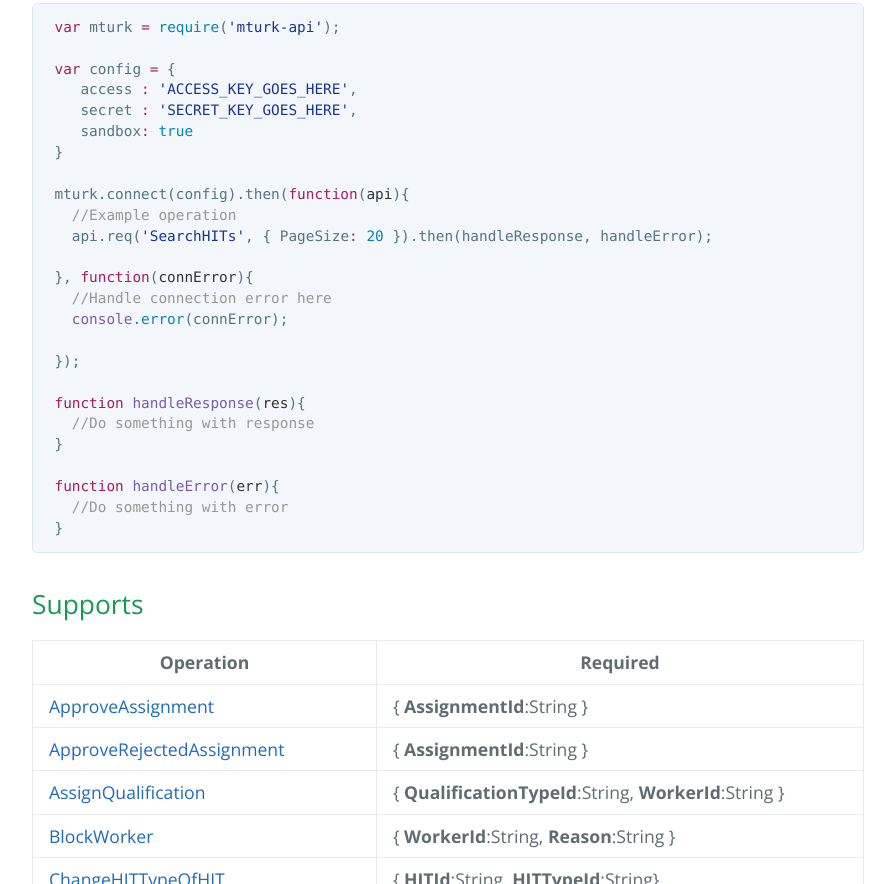
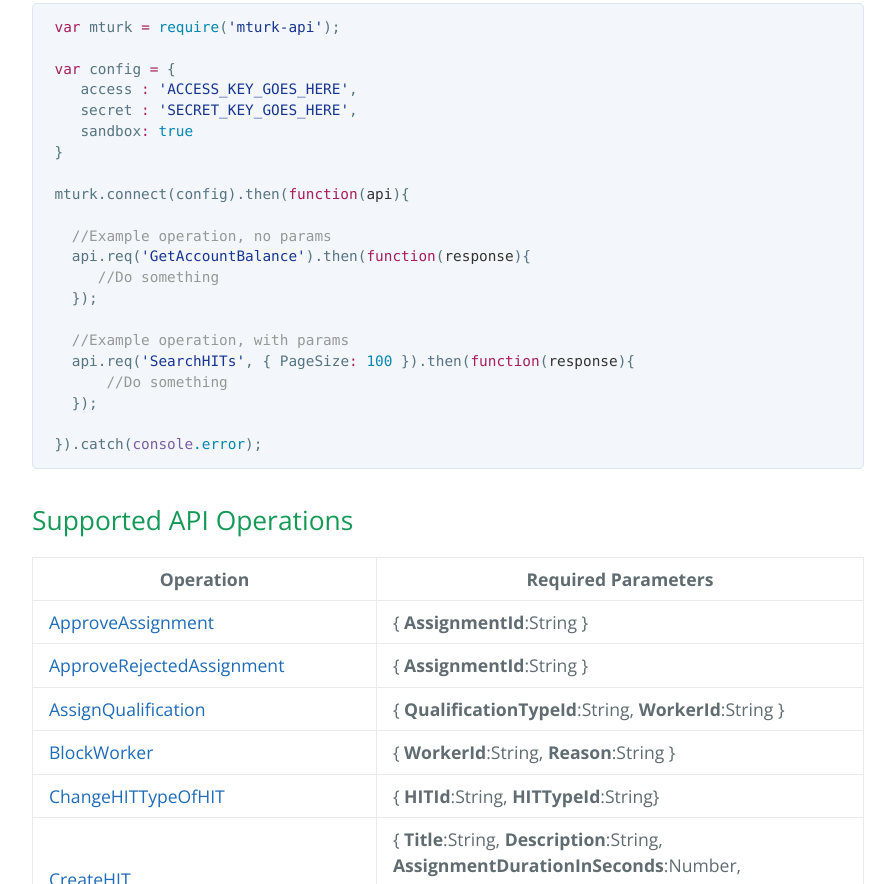
Before and after one commit to JoseBarrios/api-mturk, a plain HTML site: page index.html in a window 1280 px wide. Shown: the part 1056-1940 px from the top of the page, without its empty margins (192-1087 px from the left). Drawn offline with nearby package versions, Linux system fonts and the light colour scheme.

```diff
--- a/index.html
+++ b/index.html
@@ -46,31 +46,28 @@
  }
 
  mturk.connect(config).then(<span class="pl-k">function</span>(<span class="pl-smi">api</span>){
-   <span class="pl-c">//Example operation</span>
-   api.req(<span class="pl-s"><span class="pl-pds">'</span>SearchHITs<span class="pl-pds">'</span></span>, { PageSize<span class="pl-k">:</span> <span class="pl-c1">20</span> }).then(handleResponse, handleError);
 
- }, <span class="pl-k">function</span>(<span class="pl-smi">connError</span>){
-   <span class="pl-c">//Handle connection error here</span>
-   <span class="pl-en">console</span><span class="pl-c1">.error</span>(connError);
+   <span class="pl-c">//Example operation, no params</span>
+   api.req(<span class="pl-s"><span class="pl-pds">'</span>GetAccountBalance<span class="pl-pds">'</span></span>).then(<span class="pl-k">function</span>(<span class="pl-smi">response</span>){
+      <span class="pl-c">//Do something</span>
+   });
 
- });
+   <span class="pl-c">//Example operation, with params</span>
+   api.req(<span class="pl-s"><span class="pl-pds">'</span>SearchHITs<span class="pl-pds">'</span></span>, { PageSize<span class="pl-k">:</span> <span class="pl-c1">100</span> }).then(<span class="pl-k">function</span>(<span class="pl-smi">response</span>){
+       <span class="pl-c">//Do something</span>
+   });
 
- <span class="pl-k">function</span> <span class="pl-en">handleResponse</span>(<span class="pl-smi">res</span>){
-   <span class="pl-c">//Do something with response</span>
- }
-
- <span class="pl-k">function</span> <span class="pl-en">handleError</span>(<span class="pl-smi">err</span>){
-   <span class="pl-c">//Do something with error</span>
- }</pre></div>
+ }).catch(<span class="pl-en">console</span><span class="pl-c1">.error</span>);
+</pre></div>
 
 <h2>
-<a id="supports" class="anchor" href="#supports" aria-hidden="true"><span class="octicon octicon-link"></span></a>Supports</h2>
+<a id="supported-api-operations" class="anchor" href="#supported-api-operations" aria-hidden="true"><span class="octicon octicon-link"></span></a>Supported API Operations</h2>
 
 <table>
 <thead>
 <tr>
 <th>Operation</th>
-<th>Required</th>
+<th>Required Parameters</th>
 </tr>
 </thead>
 <tbody>
```
Also changed, not shown: params.json (+1 -1 lines).
